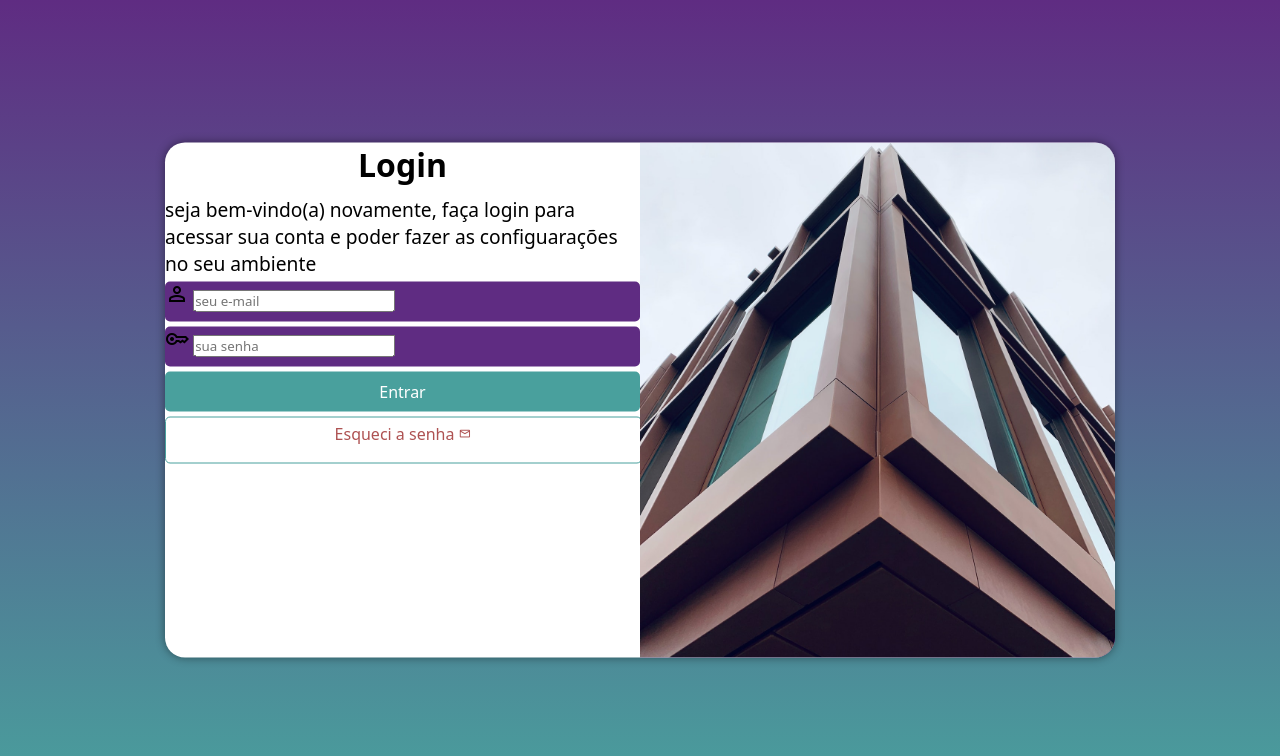
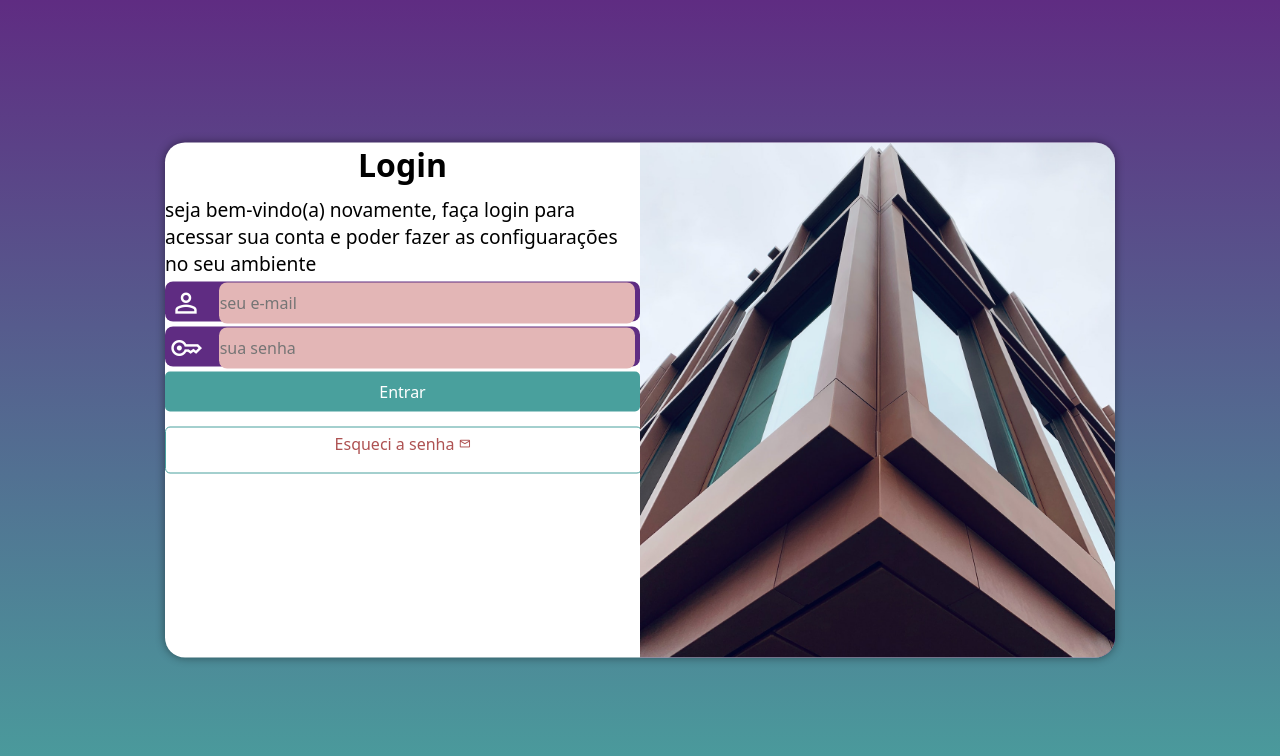
Before and after one commit to distopig/projeto-login, a plain HTML site: page index.html in a window 1280 px wide. Drawn offline with nearby package versions, Linux system fonts and the light colour scheme.

Commit message:
projeto finalizado

```diff
--- a/estilo/medias.css
+++ b/estilo/medias.css
@@ -7,6 +7,7 @@ and (max-width: 992px){
     }
     section#login{
         width: 80vw;
+        height: 290px;
     }
     section#login > div#img {
         float: left;
@@ -14,7 +15,9 @@ and (max-width: 992px){
         height: 100%;
     }
     #formulario{
-        width: 100%;
+        float: right;
+        width: 70%;
+        height: 10%;
     }
 }
 @media screen and (min-width: 992px){
--- a/estilo/style.css
+++ b/estilo/style.css
@@ -23,7 +23,6 @@ lilàs:
     position: absolute;
     top: 50%;
     left: 50%;
-    transform: translate(-50%, -50%);
     overflow: hidden;
     background-color: white;
     width: 250px;
@@ -31,7 +30,7 @@ lilàs:
     border-radius: 20px;
     box-shadow: 0px 0px 10px rgba(0, 0, 0, 0.447);
     transition: width .2s, height .2s;
-    transition-timing-function: ease;
+    transition-timing-function: ease;transform: translate(-50%, -50%);
  }
  #login > div#img{
     display: block;
@@ -55,11 +54,32 @@ lilàs:
    display: block;
    width: 100%;
    height: 40px;
-   border-radius: 5px;
+   border-radius: 8px;
    margin: 5px 0px;
  }
  label{
    display: none;
+ }
+ .campo > span{
+   color: white;
+   font-size: 2em;
+   width: 40px;
+   padding: 5px;
+ }
+ #embaixo{
+   margin-top: 15px;
+ }
+ input{
+   background-color: #e3b6b6;
+   font-size: 1em;
+   width: calc(100% - 60px);
+   height: 100%;
+   border: 0px;
+   padding: 0.5px;
+   border-radius: 8px;transform: translateY(-10px);
+ }
+ input:focus-within{
+   background-color: white;
  }
  input[type=submit]{
    display: block;
--- a/index.html
+++ b/index.html
@@ -32,7 +32,7 @@
                         <input type="password" name="senha" id="isenha" placeholder="sua senha" autocomplete="current-password" required minlength="8" maxlength="">
                         <label for="isenha">Senha</label>
                      </div>
-                     <div>
+                     <div id="embaixo">
                         <input id="sub" type="submit" value="Entrar">
                         <a href="esqueci.html" class="botao">
                             Esqueci a senha <span class="material-symbols-outlined">
```
